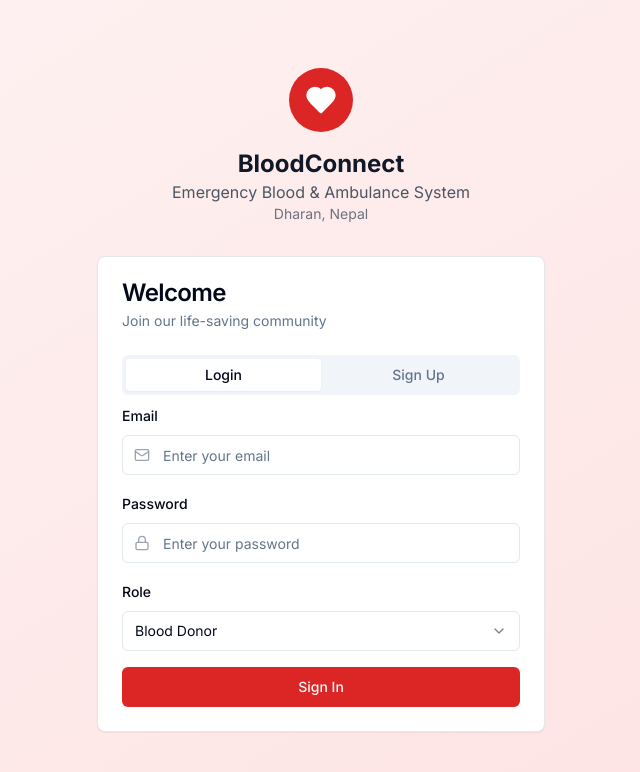
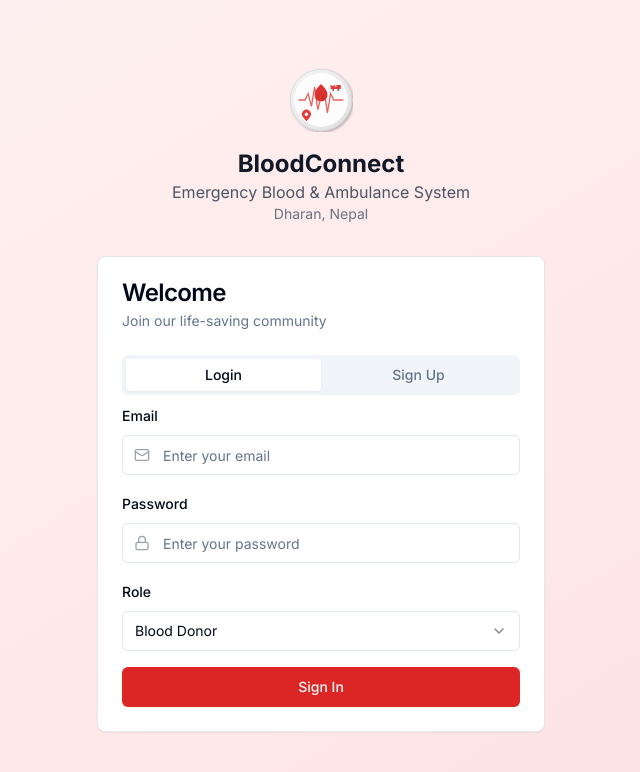
Before and after one commit to StudyBeacon/-dharan-blood-rescue, a React (Vite) app: page / in a window 1280 px wide. Shown: the top 772 px of the page, without its empty margins (319-959 px from the left). Built offline with nearby package versions, Linux system fonts and the light colour scheme.

Commit message:
Implement logo replacement plan
Replaces the existing logo in the header and auth form with a new SVG-based logo, updates the favicon and manifest.json, and tests the changes.

```diff
--- a/index.html
+++ b/index.html
@@ -1,20 +1,26 @@
+
 <!DOCTYPE html>
 <html lang="en">
   <head>
     <meta charset="UTF-8" />
     <meta name="viewport" content="width=device-width, initial-scale=1.0" />
-    <title>dharan-blood-rescue-mobile</title>
-    <meta name="description" content="Lovable Generated Project" />
-    <meta name="author" content="Lovable" />
+    <title>BloodConnect - Emergency Blood & Ambulance Service</title>
+    <meta name="description" content="Comprehensive emergency blood donation and ambulance service platform for Dharan, Nepal" />
+    <meta name="author" content="BloodConnect" />
 
-    <meta property="og:title" content="dharan-blood-rescue-mobile" />
-    <meta property="og:description" content="Lovable Generated Project" />
+    <!-- Favicon -->
+    <link rel="icon" type="image/svg+xml" href="/favicon.svg" />
+    <link rel="icon" type="image/png" sizes="32x32" href="/favicon-32x32.png" />
+    <link rel="icon" type="image/png" sizes="16x16" href="/favicon-16x16.png" />
+
+    <meta property="og:title" content="BloodConnect - Emergency Blood & Ambulance Service" />
+    <meta property="og:description" content="Comprehensive emergency blood donation and ambulance service platform for Dharan, Nepal" />
     <meta property="og:type" content="website" />
-    <meta property="og:image" content="https://lovable.dev/opengraph-image-p98pqg.png" />
+    <meta property="og:image" content="/logo-og.png" />
 
     <meta name="twitter:card" content="summary_large_image" />
-    <meta name="twitter:site" content="@lovable_dev" />
-    <meta name="twitter:image" content="https://lovable.dev/opengraph-image-p98pqg.png" />
+    <meta name="twitter:title" content="BloodConnect - Emergency Service" />
+    <meta name="twitter:image" content="/logo-og.png" />
   </head>
 
   <body>
--- a/src/components/AuthForm.tsx
+++ b/src/components/AuthForm.tsx
@@ -1,3 +1,4 @@
+
 import React, { useState } from 'react';
 import { Button } from '@/components/ui/button';
 import { Input } from '@/components/ui/input';
@@ -5,7 +6,8 @@ import { Label } from '@/components/ui/label';
 import { Card, CardContent, CardDescription, CardHeader, CardTitle } from '@/components/ui/card';
 import { Tabs, TabsContent, TabsList, TabsTrigger } from '@/components/ui/tabs';
 import { Select, SelectContent, SelectItem, SelectTrigger, SelectValue } from '@/components/ui/select';
-import { Heart, Phone, Mail, User, Lock } from 'lucide-react';
+import { Phone, Mail, User, Lock } from 'lucide-react';
+import HealthcareLogo from '@/components/HealthcareLogo';
 
 interface AuthFormProps {
   onLogin: (role: 'donor' | 'driver' | 'patient', userData: any) => void;
@@ -71,8 +73,8 @@ const AuthForm = ({ onLogin, currentLanguage = 'en' }: AuthFormProps) => {
       <div className="w-full max-w-md">
         {/* Logo */}
         <div className="text-center mb-8">
-          <div className="inline-flex items-center justify-center w-16 h-16 bg-red-600 rounded-full mb-4">
-            <Heart className="h-8 w-8 text-white fill-current" />
+          <div className="inline-flex items-center justify-center mb-4">
+            <HealthcareLogo size={64} />
           </div>
           <h1 className="text-2xl font-bold text-gray-900">BloodConnect</h1>
           <p className="text-gray-600">Emergency Blood & Ambulance System</p>
--- a/src/components/Header.tsx
+++ b/src/components/Header.tsx
@@ -1,4 +1,3 @@
-
 import React, { useState } from 'react';
 import { Bell, User, Menu, Globe, LogOut, Settings, Search, Filter } from 'lucide-react';
 import { Button } from '@/components/ui/button';
@@ -10,6 +9,7 @@ import {
   DropdownMenuTrigger,
 } from '@/components/ui/dropdown-menu';
 import { Badge } from '@/components/ui/badge';
+import HealthcareLogo from '@/components/HealthcareLogo';
 
 interface HeaderProps {
   user: {
@@ -40,11 +40,7 @@ const Header = ({ user, onLogout, onLanguageChange, currentLanguage, activeTab,
         <div className="flex items-center justify-between">
           {/* Logo */}
           <div className="flex items-center space-x-2">
-            <div className="w-8 h-8 bg-red-600 rounded-full flex items-center justify-center">
-              <div className="w-4 h-4 bg-white rounded-full relative">
-                <div className="absolute -top-1 -right-1 w-2 h-2 bg-red-600 rounded-full"></div>
-              </div>
-            </div>
+            <HealthcareLogo size={32} />
             <div>
               <h1 className="text-lg font-bold text-gray-900 dark:text-white">BloodConnect</h1>
               <p className="text-xs text-gray-500 dark:text-gray-400">Dharan Emergency System</p>
--- /dev/null
+++ b/src/components/HealthcareLogo.tsx
@@ -0,0 +1,89 @@
+
+import React from 'react';
+
+interface HealthcareLogoProps {
+  size?: number;
+  className?: string;
+}
+
+const HealthcareLogo = ({ size = 32, className = '' }: HealthcareLogoProps) => {
+  return (
+    <svg
+      width={size}
+      height={size}
+      viewBox="0 0 100 100"
+      className={`${className}`}
+      xmlns="http://www.w3.org/2000/svg"
+    >
+      {/* Outer shield/circular shape with gradient */}
+      <defs>
+        <filter id="shadow" x="-20%" y="-20%" width="140%" height="140%">
+          <feDropShadow dx="2" dy="2" stdDeviation="2" floodOpacity="0.3"/>
+        </filter>
+        <linearGradient id="shieldGradient" x1="0%" y1="0%" x2="100%" y2="100%">
+          <stop offset="0%" stopColor="#f5f5f5" />
+          <stop offset="100%" stopColor="#e0e0e0" />
+        </linearGradient>
+        <linearGradient id="bloodGradient" x1="0%" y1="0%" x2="100%" y2="100%">
+          <stop offset="0%" stopColor="#E53935" />
+          <stop offset="100%" stopColor="#c62828" />
+        </linearGradient>
+      </defs>
+
+      {/* Shield/circular base */}
+      <circle
+        cx="50"
+        cy="50"
+        r="48"
+        fill="url(#shieldGradient)"
+        stroke="#d0d0d0"
+        strokeWidth="1"
+        filter="url(#shadow)"
+      />
+
+      {/* Inner white circle for contrast */}
+      <circle
+        cx="50"
+        cy="50"
+        r="42"
+        fill="white"
+        opacity="0.9"
+      />
+
+      {/* Central blood drop */}
+      <path
+        d="M50 25 C45 30, 40 35, 40 42 C40 48, 45 52, 50 52 C55 52, 60 48, 60 42 C60 35, 55 30, 50 25 Z"
+        fill="url(#bloodGradient)"
+      />
+
+      {/* ECG heartbeat line */}
+      <path
+        d="M15 50 L25 50 L30 40 L35 60 L40 30 L45 65 L50 45 L55 35 L60 70 L65 40 L70 50 L85 50"
+        stroke="#E53935"
+        strokeWidth="2"
+        fill="none"
+        opacity="0.8"
+      />
+
+      {/* Small ambulance icon (top-right) */}
+      <g transform="translate(65, 20) scale(0.8)">
+        <rect x="0" y="8" width="20" height="8" fill="#E53935" rx="1"/>
+        <rect x="2" y="6" width="4" height="4" fill="white"/>
+        <circle cx="5" cy="18" r="2" fill="#666"/>
+        <circle cx="15" cy="18" r="2" fill="#666"/>
+        <path d="M8 10 L12 10 M10 8 L10 12" stroke="white" strokeWidth="1.5"/>
+      </g>
+
+      {/* GPS location pin (bottom-left) */}
+      <g transform="translate(20, 65) scale(0.9)">
+        <path
+          d="M8 0 C12 0, 16 4, 16 8 C16 12, 8 20, 8 20 S0 12, 0 8 C0 4, 4 0, 8 0 Z"
+          fill="#E53935"
+        />
+        <circle cx="8" cy="8" r="3" fill="white"/>
+      </g>
+    </svg>
+  );
+};
+
+export default HealthcareLogo;
```
Also changed, not shown: public/manifest.json.
